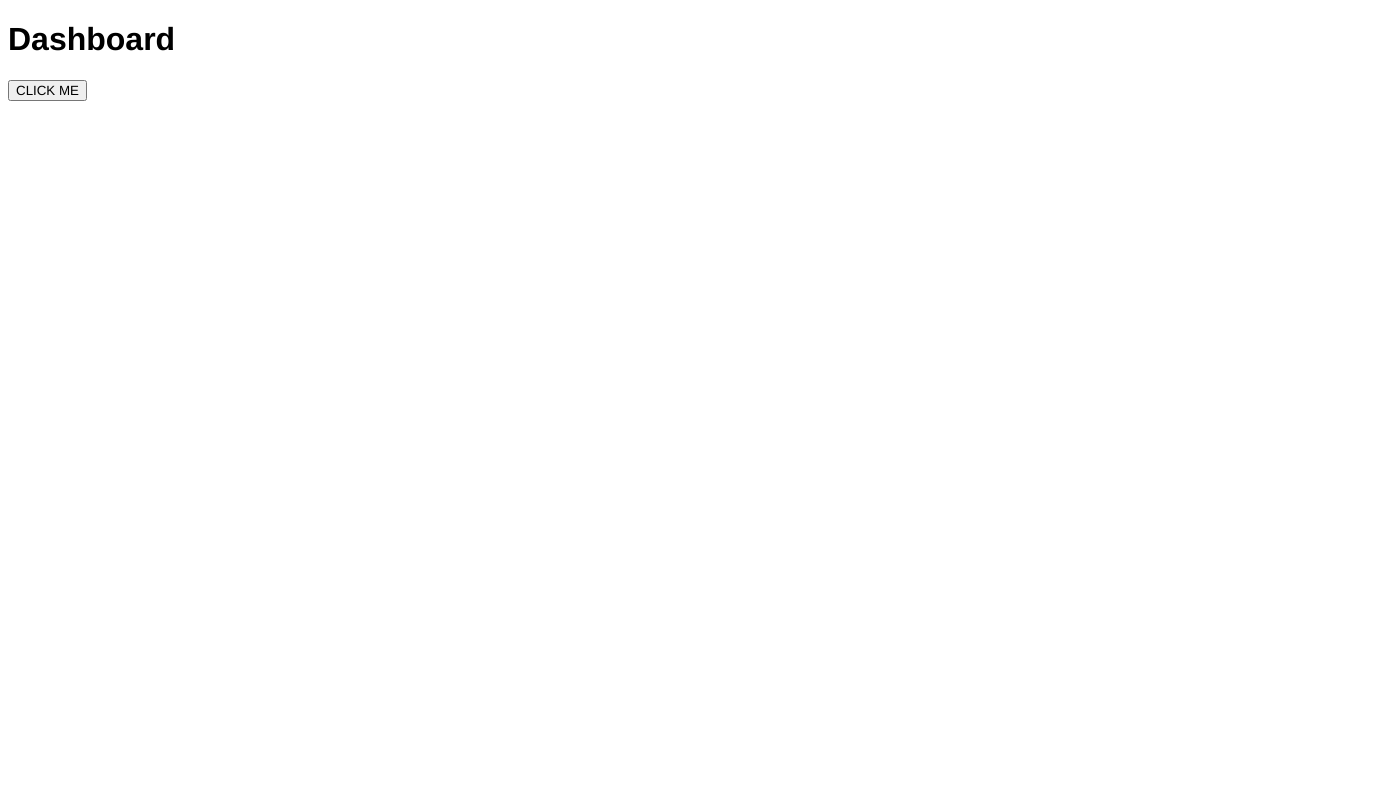
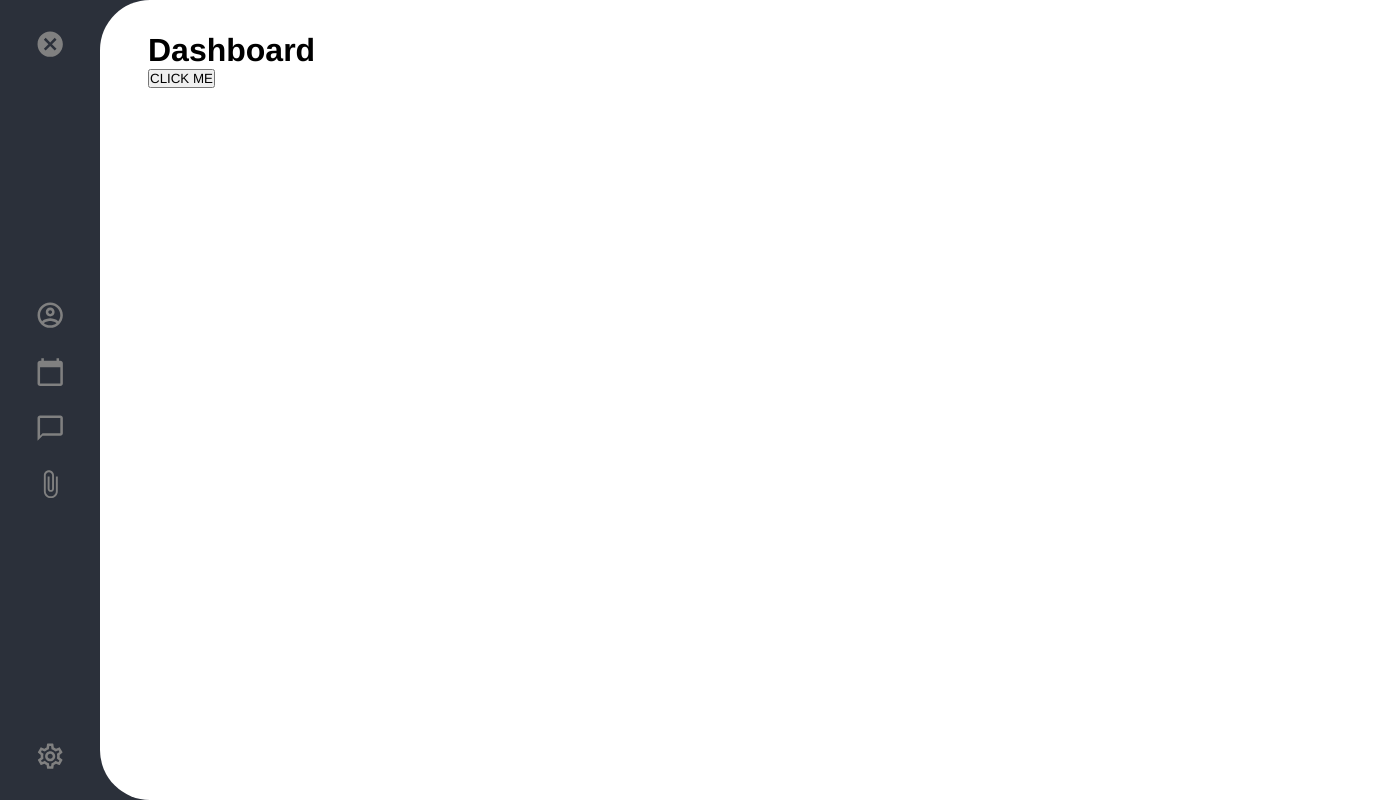
Before and after one commit to Tony9984/calgary-hacks-2021, a React (Create React App) app in the folder frontend/: page / in a window 1280 px wide. Shown: the whole page, 1380 px wide, since content can reach past the window. Built offline with nearby package versions, Linux system fonts and the light colour scheme.

Commit message:
feat: preliminary sidebar

```diff
--- a/frontend/package.json
+++ b/frontend/package.json
@@ -3,6 +3,8 @@
   "version": "0.1.0",
   "private": true,
   "dependencies": {
+    "@material-ui/core": "^4.11.3",
+    "@material-ui/icons": "^4.11.2",
     "@testing-library/jest-dom": "^5.11.4",
     "@testing-library/react": "^11.1.0",
     "@testing-library/user-event": "^12.1.10",
--- /dev/null
+++ b/frontend/src/global/components/Sidebar.js
@@ -0,0 +1,26 @@
+import React from 'react';
+import AccountCircleOutlinedIcon from '@material-ui/icons/AccountCircleOutlined';
+import CancelIcon from '@material-ui/icons/Cancel';
+import SettingsOutlinedIcon from '@material-ui/icons/SettingsOutlined';
+import CalendarTodayIcon from '@material-ui/icons/CalendarToday';
+import ChatBubbleOutlineOutlinedIcon from '@material-ui/icons/ChatBubbleOutlineOutlined';
+import AttachFileOutlinedIcon from '@material-ui/icons/AttachFileOutlined';
+
+const Sidebar = () => {
+  return (
+    <div className="sidebar">
+      <div className="sidebar-content">
+        <CancelIcon className="sidebar-icons__icon" />
+        <div className="sidebar-icons">
+          <AccountCircleOutlinedIcon className="sidebar-icons__icon" />
+          <CalendarTodayIcon className="sidebar-icons__icon" />
+          <ChatBubbleOutlineOutlinedIcon className="sidebar-icons__icon" />
+          <AttachFileOutlinedIcon className="sidebar-icons__icon" />
+        </div>
+        <SettingsOutlinedIcon className="sidebar-icons__icon" />
+      </div>
+    </div>
+  );
+};
+
+export default Sidebar;
--- /dev/null
+++ b/frontend/src/global/containers/Layout.js
@@ -0,0 +1,14 @@
+import React from 'react';
+import Sidebar from '../components/Sidebar';
+
+// eslint-disable-next-line react/prop-types
+const Layout = ({ children }) => {
+  return (
+    <>
+      <Sidebar />
+      <div className="layout">{children}</div>
+    </>
+  );
+};
+
+export default Layout;
--- /dev/null
+++ b/frontend/src/global/styles/blocks/sidebar.scss
@@ -0,0 +1,38 @@
+.sidebar {
+  background: #2b303a;
+  height: calc(100vh - 2em);
+  position: fixed;
+  width: 150px;
+  padding: 1em 0;
+}
+
+.sidebar-content {
+  display: flex;
+  flex-direction: column;
+  justify-content: space-between;
+  align-items: center;
+  height: 100%;
+  right: 25px;
+  position: relative;
+}
+
+.sidebar-icons {
+  display: flex;
+  flex-direction: column;
+  align-items: center;
+
+  &__icon {
+    color: grey;
+    margin: 13px 0;
+
+    &.MuiSvgIcon-root {
+      font-size: 1.9rem;
+    }
+
+    &:hover {
+      transition: 1s all;
+      color: white;
+      cursor: pointer;
+    }
+  }
+}
--- /dev/null
+++ b/frontend/src/global/styles/layout.scss
@@ -0,0 +1,11 @@
+@import './blocks/sidebar.scss';
+
+.layout {
+  position: relative;
+  left: 100px;
+  z-index: 99;
+  background: white;
+  height: calc(100vh - 4em);
+  border-radius: 50px;
+  padding: 2em 3em;
+}
--- a/frontend/src/pages/Dashboard/containers/Dashboard.js
+++ b/frontend/src/pages/Dashboard/containers/Dashboard.js
@@ -2,7 +2,7 @@ import React from 'react';
 
 const Dashboard = () => {
   return (
-    <div>
+    <div className="dashboard">
       <h1>Dashboard</h1>
       <button type="button">CLICK ME</button>
     </div>
--- /dev/null
+++ b/frontend/src/pages/Dashboard/styles/dashboard.scss
@@ -0,0 +1,2 @@
+.dashboard {
+}
--- a/frontend/src/router/containers/Router.js
+++ b/frontend/src/router/containers/Router.js
@@ -1,14 +1,17 @@
 import React from 'react';
 import { BrowserRouter, Switch, Route } from 'react-router-dom';
+import Layout from '../../global/containers/Layout';
 
 import Dashboard from '../../pages/Dashboard';
 
 const Router = () => {
   return (
     <BrowserRouter>
-      <Switch>
-        <Route exact path="/" component={Dashboard} />
-      </Switch>
+      <Layout>
+        <Switch>
+          <Route exact path="/" component={Dashboard} />
+        </Switch>
+      </Layout>
     </BrowserRouter>
   );
 };
--- a/frontend/src/styles/main.scss
+++ b/frontend/src/styles/main.scss
@@ -1,3 +1,9 @@
+@import '../pages/Dashboard/styles/dashboard.scss';
+
+@import '../global/styles/layout.scss';
+
 html * {
   font-family: Helvetica, sans-serif;
+  margin: 0;
+  padding: 0;
 }
```
Also changed, not shown: frontend/src/pages/Dashboard/components/Course.js (added, +11 -0 lines), frontend/src/pages/Dashboard/components/Searchbar.js (added), 1 other file (tests, documents, lock files or other folders).
